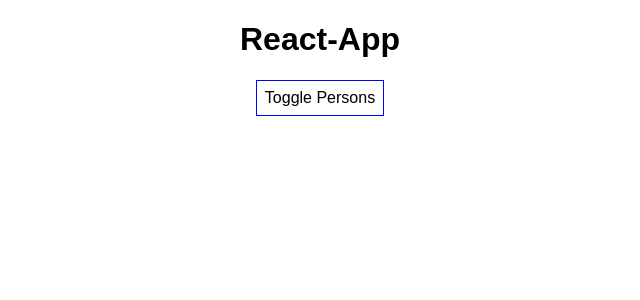
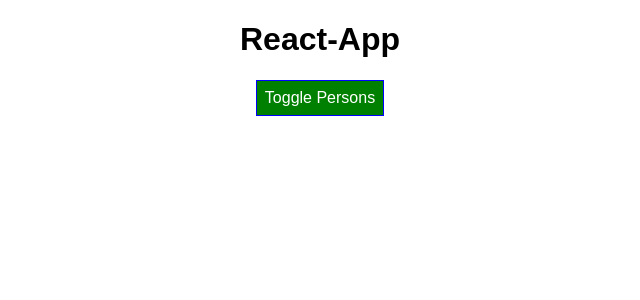
Before and after one commit to maseehussain/react-app, a React (Create React App) app: page / in a window 1280 px wide. Shown: the top 300 px of the page, without its empty margins (320-960 px from the left). Built offline with nearby package versions, Linux system fonts and the light colour scheme.

Commit message:
inline style
changed button color

```diff
--- a/src/App.js
+++ b/src/App.js
@@ -44,8 +44,10 @@ class App extends Component {
   };
 
   render() {
+    //inline style
     const style = {
-      backgroundColor: "white",
+      backgroundColor: "green",
+      color: "white",
       font: "inherit",
       border: "1px solid blue",
       padding: "8px",
```
